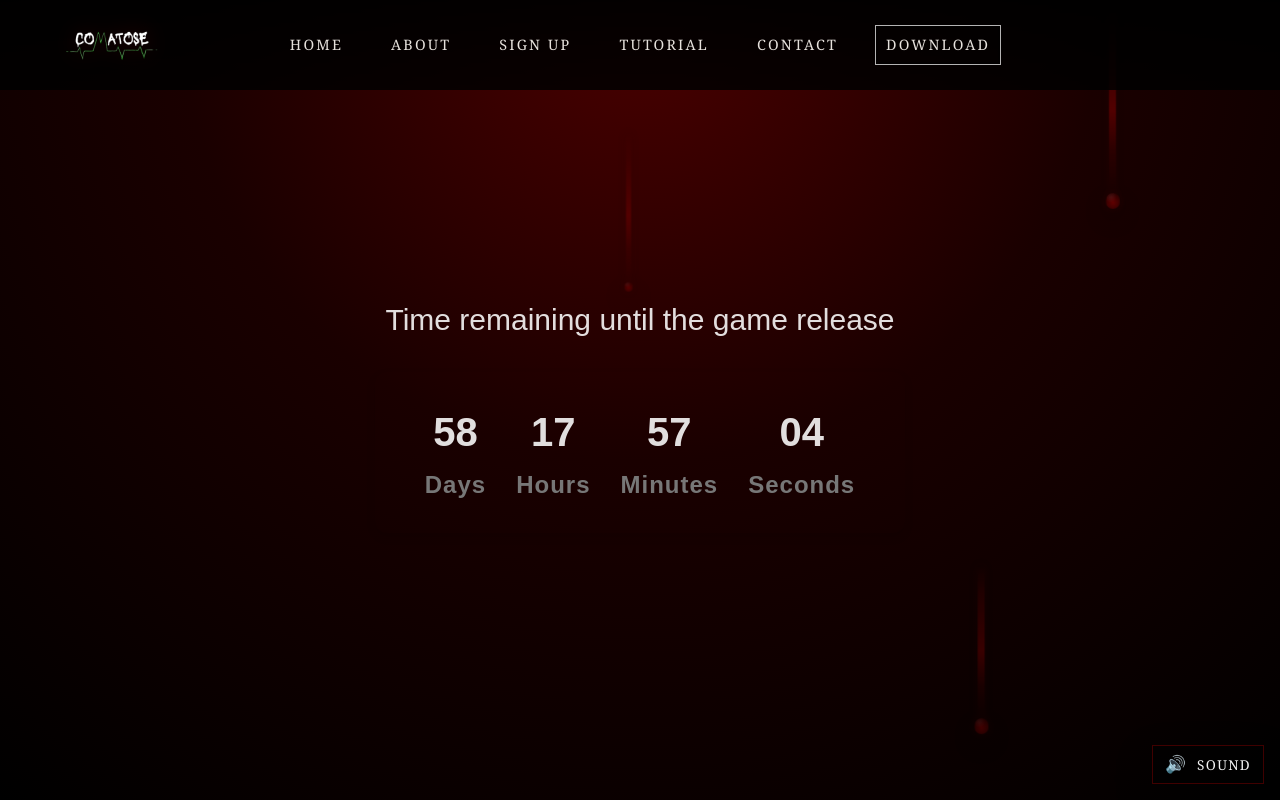
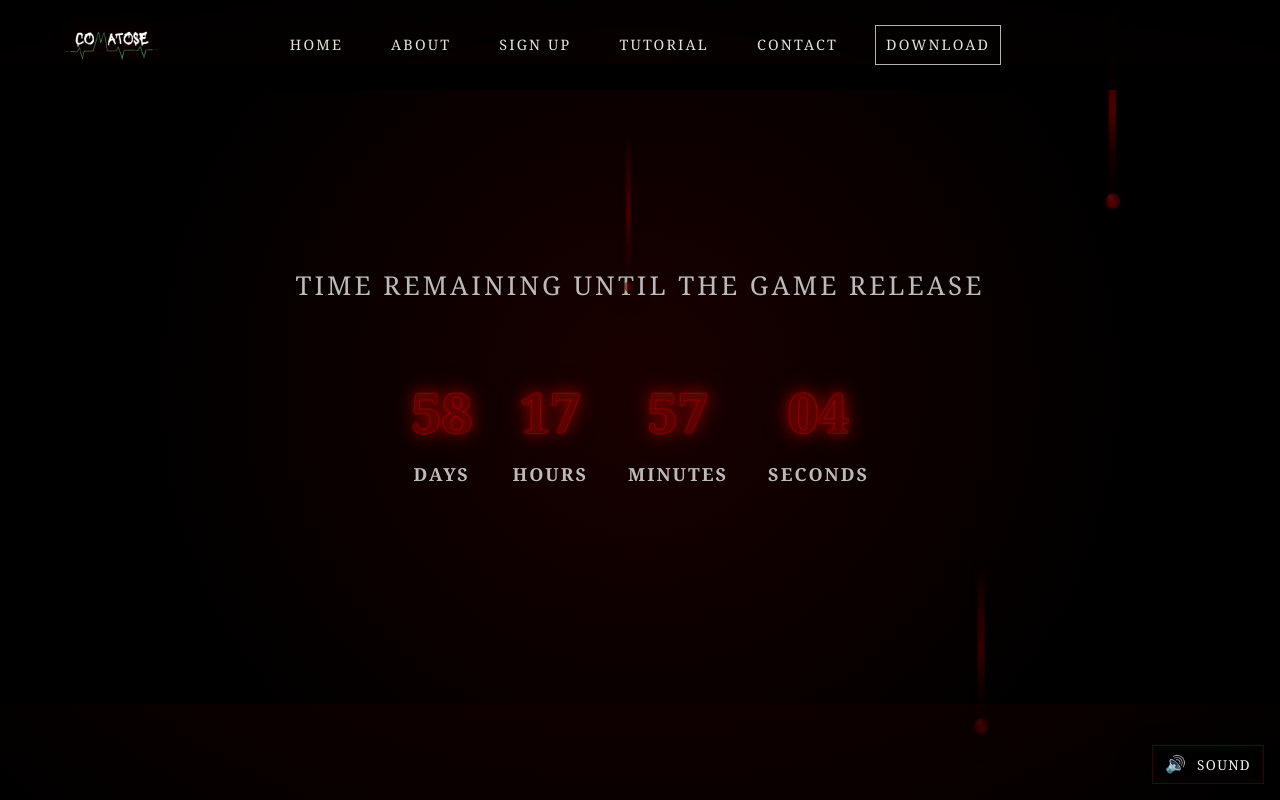
Before and after one commit to RogerLi-COSC/IASC-Horror, a React (Vite) app in the folder my-react-app/: page /download in a window 1280 px wide. Built offline with nearby package versions, Linux system fonts and the light colour scheme.

Commit message:
update download css

```diff
--- a/my-react-app/src/pages/Download.css
+++ b/my-react-app/src/pages/Download.css
@@ -1,4 +1,4 @@
-.countdown-box{
+/* .countdown-box{
     font-family: Arial, sans-serif;
     text-align: center;
     display: flex;
@@ -39,4 +39,81 @@
     color: #777;
     margin-top: 5px;
     letter-spacing: 1px;
+} */
+
+.download-page {
+    background: radial-gradient(circle at center, #1a0000 0%, #000000 70%);
+    color: #ff3b3b;
+    /* font-family: 'Creepster', cursive, Arial, sans-serif; */
 }
+
+/* Main container */
+.countdown-box{
+    text-align: center;
+    display: flex;
+    justify-content: center;
+    align-items: center;
+    height: 80vh;
+    flex-direction: column;
+}
+
+.countdown-box p{
+    font-size: 26px;
+    letter-spacing: 3px;
+    text-transform: uppercase;
+    color: #bbb;
+    /* text-shadow: 0 0 10px #5b0201, 0 0 20px #990000; */
+}
+
+/* Countdown container */
+.countdown {
+    display: flex;
+    gap: 40px;
+    justify-content: center;
+    align-items: center;
+    padding: 40px 60px;
+    /* border-radius: 8px; */
+    /* background: rgba(20, 0, 0, 0.8);
+    border: 2px solid #660000;
+    box-shadow: 0 0 25px #8b0000; */
+}
+
+/* Each time box */
+.time-box {
+    display: flex;
+    flex-direction: column;
+    align-items: center;
+}
+
+/* Numbers */
+.number {
+    font-size: 55px;
+    font-weight: bold;
+    color: #5b0201;
+    text-shadow:
+        0 0 2px #ff0000,
+        0 0 15px #990000,
+        0 0 25px #660000;
+}
+
+/* Labels */
+.label {
+    font-size: 18px;
+    color: #bbb;
+    margin-top: 8px;
+    letter-spacing: 2px;
+    text-transform: uppercase;
+}
+
+@keyframes flicker {
+    0% { opacity: 1; }
+    5% { opacity: 0.8; }
+    10% { opacity: 1; }
+    15% { opacity: 0.6; }
+    20% { opacity: 1; }
+    100% { opacity: 1; }
+}
+
+.number {
+    animation: flicker 3s infinite;
+}
```
